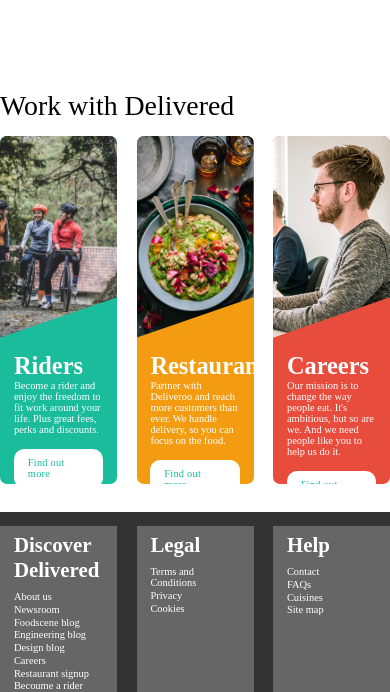
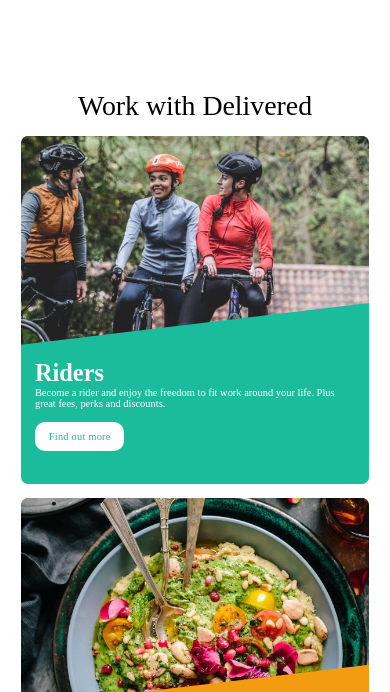
Before and after one commit to Mtetev/Delivered, a React app: page / in a window 390 px wide. Shown: the part 1820-2512 px from the top of the page. Built offline with nearby package versions, Linux system fonts and the light colour scheme.

Commit message:
add responsiveness to CareersSection

```diff
--- a/src/Containers/CareersSection/CareersSection.js
+++ b/src/Containers/CareersSection/CareersSection.js
@@ -8,7 +8,7 @@
             <div className="careers__content">
                 <h3 className="careers__header">Work with Delivered</h3>
                 <div className="careers__cards">
-                    <div className="work-card__wrapper">
+                    <div className="careers-work-card__wrapper">
                         <WorkCard
                             id="1"
                             img={{
@@ -19,7 +19,7 @@
                             description="Become a rider and enjoy the freedom to fit work around your life. Plus great fees, perks and discounts."
                         />
                     </div>
-                    <div className="work-card__wrapper">
+                    <div className="careers-work-card__wrapper">
                         <WorkCard
                             id="2"
                             img={{
@@ -30,7 +30,7 @@
                             description="Partner with Deliveroo and reach more customers than ever. We handle delivery, so you can focus on the food."
                         />
                     </div>
-                    <div className="work-card__wrapper">
+                    <div className="careers-work-card__wrapper">
                         <WorkCard
                             id="3"
                             img={{
--- a/src/Containers/CareersSection/CareersSection.scss
+++ b/src/Containers/CareersSection/CareersSection.scss
@@ -1,5 +1,6 @@
+@import "../../Mixins/Mixins.scss";
+
 .careers {
-
     &-section {
         width: 100vw;
     }
@@ -14,6 +15,13 @@
         display: flex;
         flex-flow: row nowrap;
         justify-content: space-between;
+
+        width: 100%;
+    }
+
+    &-work-card__wrapper {
+        width: 30%;
+        max-width: 40rem;
     }
 
     &__header {
@@ -21,8 +29,37 @@
         font-size: 4rem;
         font-weight: 500;
     }
+
+    @include respond("largest") {
+        &-section {
+            @include mobile-padding("largest");
+        }
+    }
+
+    @include respond("large") {
+        &__cards {
+            flex-flow: row wrap;
+        }
+
+        &-work-card__wrapper {
+            width: 40%;
+            margin-bottom: 2rem;
+        }
+    }
+
+    @include respond("medium") {
+        &__cards {
+            justify-content: center;
+        }
+
+        &-work-card__wrapper {
+            width: 100%;
+            max-width: 50rem;
+        }
+
+        &__header {
+            width: 100%;
+            text-align: center;
+        }
+    }
 }
-
-.work-card__wrapper {
-    width: 30%;
-}
```
